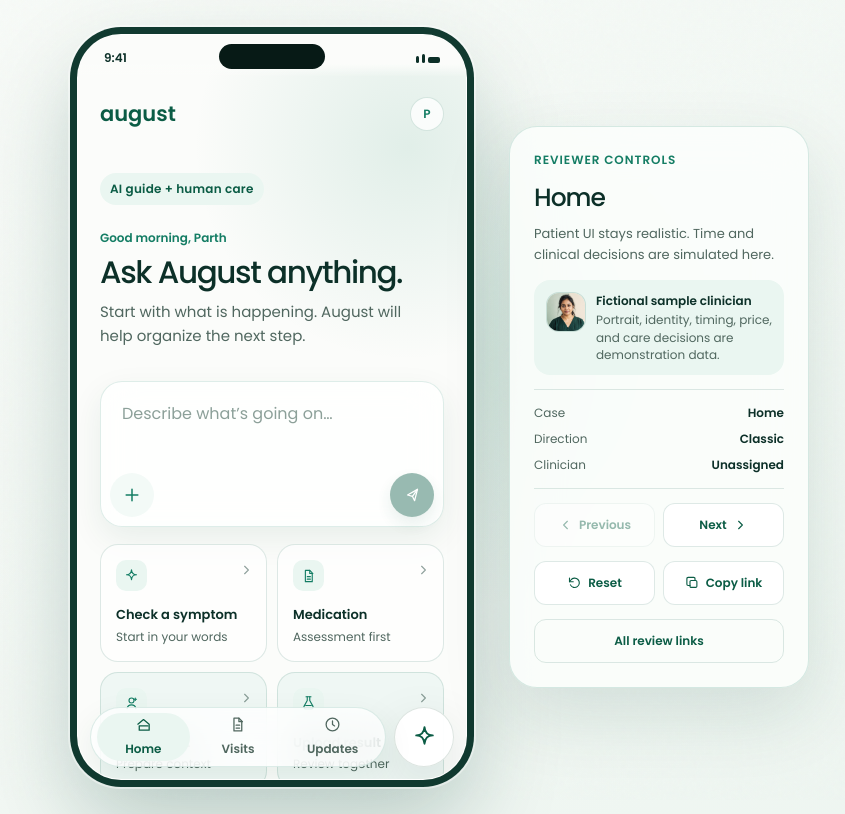
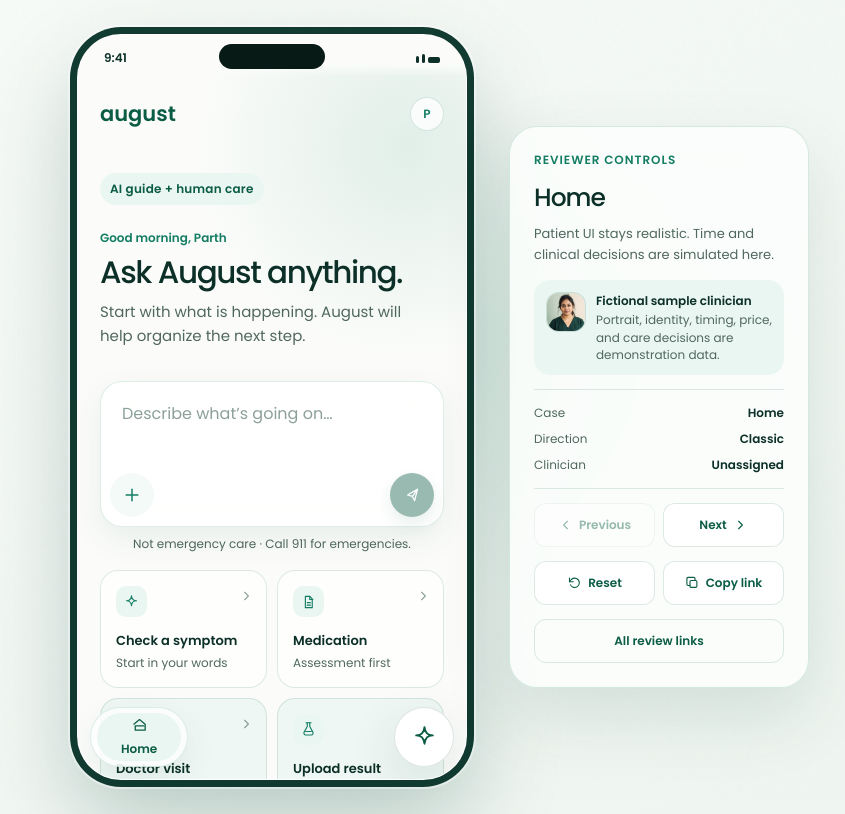
Before and after one commit to Parthawe/august-care-prototype, a Next.js app: page / in a window 1280 px wide. Shown: the whole page, without its empty margins (197-1042 px from the left). Built offline with nearby package versions, Linux system fonts and the light colour scheme.

Commit message:
Make Home and August navigation stateful

```diff
--- a/app/AugustPrototype.tsx
+++ b/app/AugustPrototype.tsx
@@ -26,6 +26,8 @@ import {
   type PrototypeFixture,
   type PrototypeVariationId,
 } from "./prototypeCases";
+
+type ShellSurface = "home" | "august";
 
 const icons: Record<string, ReactNode> = {
   home: (
@@ -256,36 +258,45 @@ function Pill({
   return <span className={`pill pill-${tone}`}>{children}</span>;
 }
 
-function BottomNav({ active }: { active: "home" | "august" }) {
+function BottomNav({
+  active,
+  onHome,
+  onAugust,
+}: {
+  active: ShellSurface;
+  onHome: () => void;
+  onAugust: () => void;
+}) {
   return (
     <nav className="bottom-nav" aria-label="August navigation">
       <div className="bottom-nav-main glass">
-        <span className={active === "home" ? "active" : ""}>
+        <button
+          aria-current={active === "home" ? "page" : undefined}
+          aria-label="Home"
+          className={active === "home" ? "active" : ""}
+          onClick={onHome}
+          type="button"
+        >
           <Icon name="home" />
           <span>Home</span>
-        </span>
-        <span>
-          <Icon name="file" />
-          <span>Visits</span>
-        </span>
-        <span>
-          <Icon name="clock" />
-          <span>Updates</span>
-        </span>
-      </div>
-      <span
+        </button>
+      </div>
+      <button
+        aria-current={active === "august" ? "page" : undefined}
+        aria-label={
+          active === "august" ? "August chat, current" : "Open August chat"
+        }
         className={
           active === "august"
             ? "bottom-nav-assistant active"
             : "bottom-nav-assistant"
         }
-        aria-label={
-          active === "august" ? "August chat, current" : "Open August chat"
-        }
+        onClick={onAugust}
+        type="button"
       >
         <Icon name="spark" />
         <span className="bottom-nav-assistant-label">August</span>
-      </span>
+      </button>
     </nav>
   );
 }
@@ -377,6 +388,7 @@ function Composer({
 }) {
   const [value, setValue] = useState("");
   return (
+    <div className="composer-stack">
       <form
         className="composer glass"
         onSubmit={(event) => {
@@ -417,6 +429,10 @@ function Composer({
           <Icon name="send" />
         </button>
       </form>
+      <p className="composer-boundary">
+        Not emergency care · Call 911 for emergencies.
+      </p>
+    </div>
   );
 }
 
@@ -519,20 +535,42 @@ export function AugustPrototype({
     [initialConcern, initialFixture, initialView]
   );
   const [state, dispatch] = useReducer(encounterReducer, initialEncounter);
+  const [surface, setSurface] = useState<ShellSurface>(() =>
+    initialView === "entry" ? "home" : "august"
+  );
   const contentRef = useRef<HTMLDivElement>(null);
+  const activeSurface = state.phase === "emergency" ? "august" : surface;
 
   useEffect(() => {
     contentRef.current?.scrollTo({ top: 0, behavior: "smooth" });
-  }, [state.phase]);
-
-  const reset = () =>
+  }, [activeSurface, state.phase]);
+
+  const reset = () => {
     dispatch({
       type: "RESET",
       state: createEncounterState(),
     });
-
-  const openUpload = (origin: EncounterPhase) =>
+    setSurface("home");
+  };
+
+  const openHome = () => setSurface("home");
+
+  const openAugust = () => {
+    if (state.phase === "clinician_active" && state.recipient !== "august") {
+      dispatch({ type: "SET_RECIPIENT", recipient: "august" });
+    }
+    setSurface("august");
+  };
+
+  const startConcern = (concern: string) => {
+    setSurface("august");
+    dispatch({ type: "START_CONCERN", concern });
+  };
+
+  const openUpload = (origin: EncounterPhase) => {
+    setSurface("august");
     dispatch({ type: "START_UPLOAD", origin });
+  };
 
   const backTo = (phase: EncounterPhase) =>
     dispatch({ type: "GO_TO", phase });
@@ -552,16 +590,41 @@ export function AugustPrototype({
             </div>
           </div>
           <div className="phone-content" ref={contentRef}>
-            {state.phase === "entry" && (
+            {activeSurface === "home" && (
               <HomeScreen
+                activeEncounter={
+                  state.phase === "entry"
+                    ? null
+                    : {
+                        concern:
+                          state.concern ||
+                          (state.upload
+                            ? `Report: ${state.upload.filename || "Not yet selected"}`
+                            : "Current care conversation"),
+                        phaseLabel: phaseLabels[state.phase],
+                      }
+                }
+                focused={false}
+                onContinue={openAugust}
+                onStartOver={reset}
                 variation={variation}
-                onSubmit={(concern) =>
-                  dispatch({ type: "START_CONCERN", concern })
-                }
+                onSubmit={startConcern}
                 onUpload={() => openUpload("entry")}
               />
             )}
-            {state.phase === "safety" && (
+            {activeSurface === "august" && state.phase === "entry" && (
+              <HomeScreen
+                activeEncounter={null}
+                focused
+                onContinue={openAugust}
+                onStartOver={reset}
+                variation={variation}
+                onSubmit={startConcern}
+                onUpload={() => openUpload("entry")}
+                onHome={openHome}
+              />
+            )}
+            {activeSurface === "august" && state.phase === "safety" && (
               <SafetyScreen
                 variation={variation}
                 concern={state.concern}
@@ -570,10 +633,10 @@ export function AugustPrototype({
                   dispatch({ type: "SUBMIT_SAFETY", answer })
                 }
                 onUpload={() => openUpload("safety")}
-                onBack={reset}
-              />
-            )}
-            {state.phase === "intake" && (
+                onBack={openHome}
+              />
+            )}
+            {activeSurface === "august" && state.phase === "intake" && (
               <IntakeScreen
                 concern={state.concern}
                 answers={state.intakeAnswers}
@@ -585,7 +648,7 @@ export function AugustPrototype({
                 onBack={() => backTo("safety")}
               />
             )}
-            {state.phase === "summary" && (
+            {activeSurface === "august" && state.phase === "summary" && (
               <SummaryScreen
                 state={state}
                 dispatch={dispatch}
@@ -593,14 +656,14 @@ export function AugustPrototype({
                 onBack={() => backTo("intake")}
               />
             )}
-            {state.phase === "eligibility" && (
+            {activeSurface === "august" && state.phase === "eligibility" && (
               <EligibilityScreen
                 state={state}
                 dispatch={dispatch}
                 onBack={() => backTo("summary")}
               />
             )}
-            {state.phase === "checkout" && (
+            {activeSurface === "august" && state.phase === "checkout" && (
               <CheckoutScreen
                 consent={state.consent}
                 onConsent={(consent) =>
@@ -610,14 +673,15 @@ export function AugustPrototype({
                 onBack={() => backTo("eligibility")}
               />
             )}
-            {state.phase === "matching" && (
+            {activeSurface === "august" && state.phase === "matching" && (
               <MatchingScreen
                 clinicianState={state.clinicianState}
                 onBack={() => backTo("checkout")}
                 onViewSummary={() => backTo("summary")}
               />
             )}
-            {state.phase === "clinician_reviewing" && (
+            {activeSurface === "august" &&
+              state.phase === "clinician_reviewing" && (
               <ClinicianReviewingScreen
                 messages={state.clinicianMessages.filter(
                   (item) => item.author === "patient"
@@ -633,7 +697,8 @@ export function AugustPrototype({
                 onUpload={() => openUpload("clinician_active")}
               />
             )}
-            {state.phase === "clinician_active" && (
+            {activeSurface === "august" &&
+              state.phase === "clinician_active" && (
               <ClinicianScreen
                 variation={variation}
                 state={state}
@@ -642,17 +707,17 @@ export function AugustPrototype({
                 onUpload={() => openUpload("clinician_active")}
               />
             )}
-            {state.phase === "plan_ready" && (
+            {activeSurface === "august" && state.phase === "plan_ready" && (
               <PlanScreen
                 onBack={() => backTo("clinician_active")}
                 onFollowUp={() => backTo("follow_up")}
                 onExplain={() =>
                   dispatch({ type: "SET_RECIPIENT", recipient: "august" })
                 }
-                onHome={reset}
-              />
-            )}
-            {state.phase === "follow_up" && (
+                onHome={openHome}
+              />
+            )}
+            {activeSurface === "august" && state.phase === "follow_up" && (
               <FollowUpScreen
                 state={state}
                 dispatch={dispatch}
@@ -666,10 +731,10 @@ export function AugustPrototype({
                   });
                   backTo("clinician_active");
                 }}
-                onHome={reset}
-              />
-            )}
-            {state.phase === "report" && (
+                onHome={openHome}
+              />
+            )}
+            {activeSurface === "august" && state.phase === "report" && (
               <ReportScreen
                 state={state}
                 dispatch={dispatch}
@@ -678,11 +743,11 @@ export function AugustPrototype({
                 }
               />
             )}
-            {state.phase === "prescription" && (
+            {activeSurface === "august" && state.phase === "prescription" && (
               <PrescriptionScreen
                 state={state}
                 dispatch={dispatch}
-                onBack={reset}
+                onBack={openHome}
                 onUpload={() => openUpload("prescription")}
               />
             )}
@@ -692,12 +757,16 @@ export function AugustPrototype({
                 dispatch={dispatch}
               />
             )}
-            {state.phase === "unsupported" && (
-              <UnsupportedScreen concern={state.concern} onBack={reset} />
+            {activeSurface === "august" && state.phase === "unsupported" && (
+              <UnsupportedScreen concern={state.concern} onBack={openHome} />
             )}
           </div>
           {showNavigation && (
-            <BottomNav active={state.phase === "entry" ? "home" : "august"} />
+            <BottomNav
+              active={activeSurface}
+              onAugust={openAugust}
+              onHome={openHome}
+            />
           )}
         </div>
         <ReviewerRail
@@ -713,10 +782,23 @@ export function AugustPrototype({
 }
 
 function HomeScreen({
+  activeEncounter,
+  focused,
+  onContinue,
+  onHome,
+  onStartOver,
   variation,
   onSubmit,
   onUpload,
 }: {
+  activeEncounter: {
+    concern: string;
+    phaseLabel: string;
+  } | null;
+  focused: boolean;
+  onContinue: () => void;
+  onHome?: () => void;
+  onStartOver: () => void;
   variation: PrototypeVariationId;
   onSubmit: (value: string) => void;
   onUpload: () => void;
@@ -728,8 +810,10 @@ function HomeScreen({
     if (!value.trim()) return;
     onSubmit(value.trim());
   };
+
+  if (activeEncounter) {
     return (
-    <div className="screen home-screen">
+      <div className="screen home-screen continuity-home">
         <nav className="home-nav">
           <Brand />
           <span className="avatar" aria-label="Parth profile">
@@ -737,7 +821,69 @@ function HomeScreen({
           </span>
         </nav>
         <section className="home-hero">
-        <Pill>{experience.homePill}</Pill>
+          <Pill>Conversation saved</Pill>
+          <span className="home-greeting">Welcome back, Parth</span>
+          <h2>Your care is waiting.</h2>
+          <p>
+            Return whenever you are ready. Your answers and current step are
+            still here.
+          </p>
+        </section>
+        <section className="continuity-card glass" aria-label="Current encounter">
+          <div className="continuity-card-heading">
+            <span className="shortcut-icon">
+              <Icon name="spark" />
+            </span>
+            <div>
+              <small>Continue with August</small>
+              <strong>{activeEncounter.phaseLabel}</strong>
+            </div>
+          </div>
+          <p>{activeEncounter.concern}</p>
+          <PrimaryButton onClick={onContinue}>
+            Continue with August
+          </PrimaryButton>
+        </section>
+        <button
+          className="start-over-button"
+          onClick={onStartOver}
+          type="button"
+        >
+          Start a new question
+        </button>
+        <div className="privacy-note">
+          <Icon name="shield" />
+          <p>
+            <strong>Your conversation is unchanged.</strong>
+            Nothing is shared with a clinician unless the care flow says so.
+          </p>
+        </div>
+      </div>
+    );
+  }
+
+  return (
+    <div
+      className={`screen home-screen ${
+        focused ? "focused-august-screen" : ""
+      }`}
+    >
+      {focused ? (
+        <Header
+          title="August"
+          status="Private AI care guide"
+          onBack={onHome ?? onStartOver}
+        />
+      ) : (
+        <nav className="home-nav">
+          <Brand />
+          <span className="avatar" aria-label="Parth profile">
+            P
+          </span>
+        </nav>
+      )}
+      <section className="home-hero">
+        <Pill>{focused ? "Your private August conversation" : experience.homePill}</Pill>
         <span className="home-greeting">Good morning, Parth</span>
         <h2>{experience.homeTitle}</h2>
         <p>{experience.homeIntro}</p>
@@ -767,6 +913,9 @@ function HomeScreen({
           </button>
         </div>
       </form>
+      <p className="hero-care-boundary">
+        Not emergency care · Call 911 for emergencies.
+      </p>
       <div className={`shortcut-grid shortcut-grid-${variation}`}>
         <button
           onClick={() =>
--- a/app/globals.css
+++ b/app/globals.css
@@ -319,6 +319,14 @@ svg {
   justify-content: space-between;
 }
 
+.hero-care-boundary {
+  margin: 8px 4px 0;
+  color: var(--muted);
+  font-size: 12px;
+  line-height: 1.5;
+  text-align: center;
+}
+
 .attach-button,
 .send-button,
 .icon-button,
@@ -421,6 +429,65 @@ svg {
   font-size: 11px;
 }
 
+.continuity-home .home-hero {
+  margin-top: 38px;
+}
+
+.continuity-card {
+  display: grid;
+  gap: 18px;
+  margin-top: 30px;
+  padding: 18px;
+  border-radius: 22px;
+}
+
+.continuity-card-heading {
+  display: flex;
+  align-items: center;
+  gap: 12px;
+}
+
+.continuity-card-heading .shortcut-icon {
+  flex: none;
+  margin: 0;
+}
+
+.continuity-card-heading > div {
+  display: grid;
+  gap: 2px;
+}
+
+.continuity-card-heading small {
+  color: var(--green);
+  font-size: 11px;
+  font-weight: 700;
+  letter-spacing: 0.04em;
+  text-transform: uppercase;
+}
+
+.continuity-card-heading strong {
+  color: var(--ink);
+  font-size: 16px;
+}
+
+.continuity-card > p {
+  margin: 0;
+  color: var(--ink-soft);
+  font-size: 14px;
+  line-height: 1.6;
+}
+
+.start-over-button {
+  display: block;
+  min-height: 44px;
+  margin: 14px auto 0;
+  border: 0;
+  background: transparent;
+  color: var(--forest);
+  font-size: 12px;
+  font-weight: 600;
+}
+
 .care-header {
   position: sticky;
   z-index: 8;
@@ -846,7 +913,8 @@ svg {
   bottom: max(12px, env(safe-area-inset-bottom, 0px));
   left: 12px;
   display: grid;
-  grid-template-columns: minmax(0, 1fr) 60px;
+  grid-template-columns: 98px 60px;
+  justify-content: space-between;
   align-items: center;
   gap: 8px;
   min-height: 60px;
@@ -856,13 +924,13 @@ svg {
   display: grid;
   min-width: 0;
   min-height: 60px;
-  grid-template-columns: repeat(3, 1fr);
+  grid-template-columns: 1fr;
   gap: 2px;
   padding: 5px 6px;
   border-radius: 30px;
 }
 
-.bottom-nav-main > span {
+.bottom-nav-main > button {
   display: grid;
   min-width: 0;
   place-items: center;
@@ -873,6 +941,7 @@ svg {
   color: var(--muted);
   font-size: 9px;
   font-weight: 600;
+  cursor: pointer;
 }
 
 .bottom-nav-main .icon {
@@ -880,7 +949,7 @@ svg {
   height: 17px;
 }
 
-.bottom-nav-main > span.active {
+.bottom-nav-main > button.active {
   background: var(--mint);
   color: var(--forest);
 }
@@ -895,6 +964,7 @@ svg {
   background: rgba(255, 255, 255, 0.96);
   color: var(--forest);
   box-shadow: 0 18px 52px rgba(15, 52, 42, 0.12);
+  cursor: pointer;
 }
 
 .bottom-nav-assistant.active {
@@ -2484,7 +2554,7 @@ svg {
   min-height: 0;
   overflow-y: auto;
   overscroll-behavior: contain;
-  padding: 24px 18px 184px;
+  padding: 24px 18px 208px;
   scrollbar-width: none;
 }
 
@@ -2512,12 +2582,19 @@ svg {
   display: none;
 }
 
-.composer {
+.composer-stack {
   position: absolute;
   z-index: 21;
   right: 12px;
   bottom: calc(76px + env(safe-area-inset-bottom, 0px));
   left: 12px;
+  display: grid;
+  gap: 5px;
+}
+
+.composer-stack .composer {
+  position: relative;
+  inset: auto;
   width: auto;
   min-height: 70px;
   grid-template-columns: 44px minmax(0, 1fr) 44px;
@@ -2528,6 +2605,14 @@ svg {
   background: rgba(255, 255, 255, 0.94);
 }
 
+.composer-boundary {
+  margin: 0;
+  color: var(--muted);
+  font-size: 12px;
+  line-height: 1.35;
+  text-align: center;
+}
+
 .composer label {
   display: grid;
   min-width: 0;
@@ -2557,7 +2642,7 @@ svg {
   min-height: 60px;
 }
 
-.bottom-nav-main > span {
+.bottom-nav-main > button {
   min-height: 48px;
   font-size: 12px;
 }
@@ -3588,7 +3673,7 @@ svg {
 
 .message-meta small,
 .composer-recipient,
-.bottom-nav-main > span,
+.bottom-nav-main > button,
 .pill,
 .eyebrow,
 .step-row,
```
Also changed, not shown: tests/prototype.e2e.ts (+68 -0 lines). Lines whose indentation alone changed are shown as unchanged.
